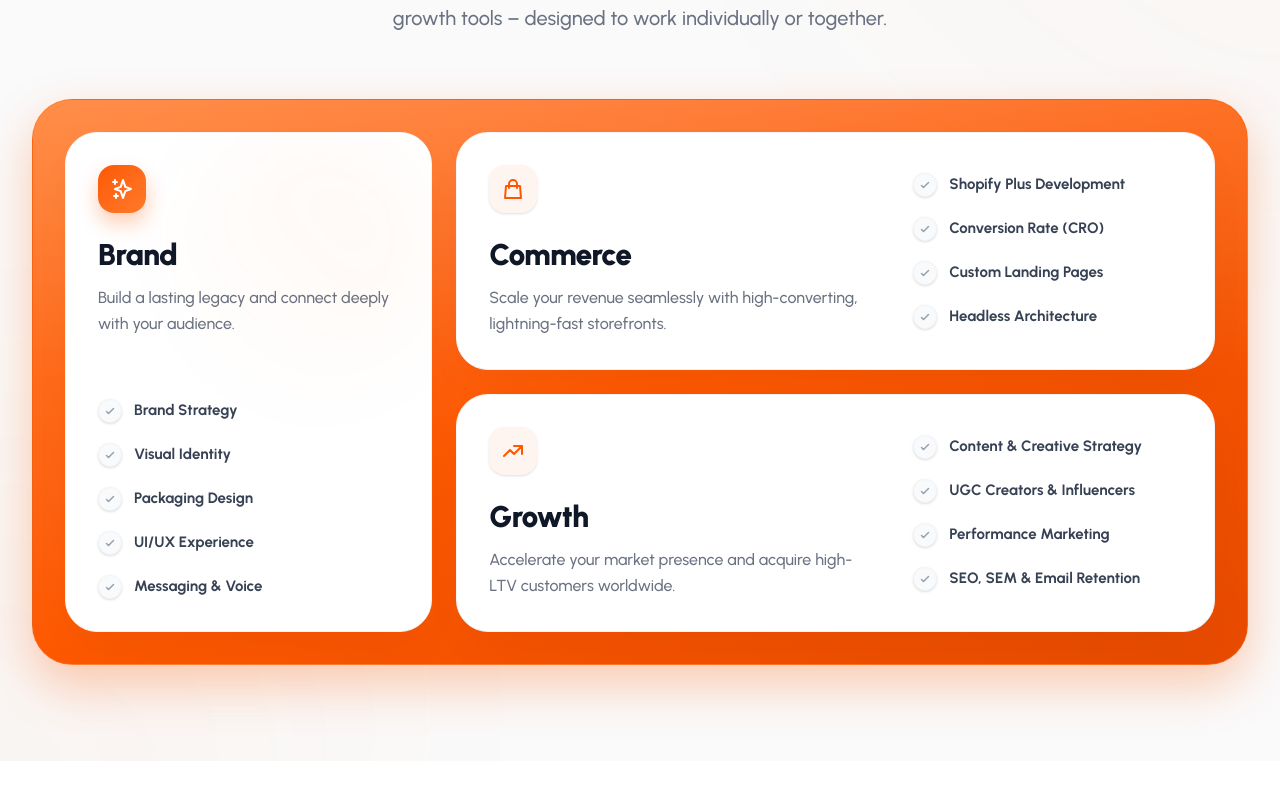
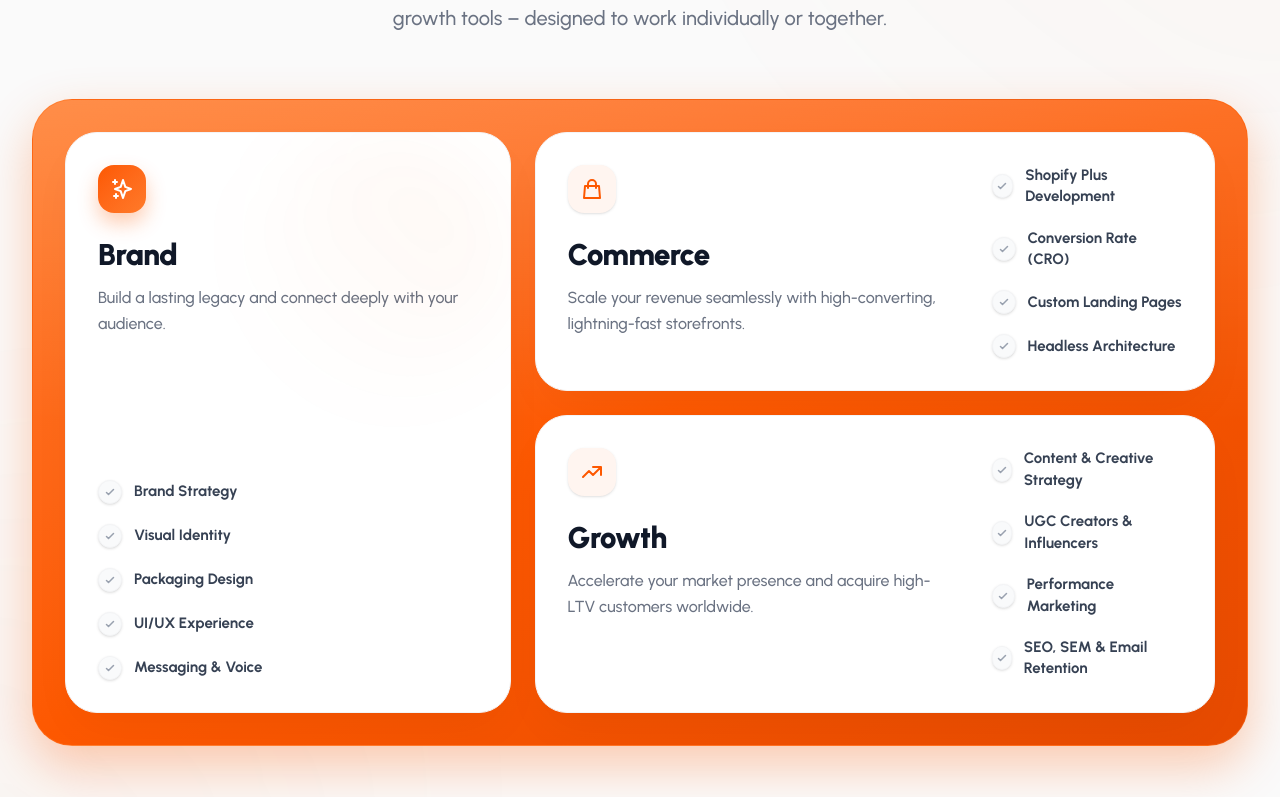
Before and after one commit to Vivekkrguptajio/scaloMatrix, a React (Vite) app in the folder frontend/: page / in a window 1280 px wide. Shown: the part 1003-1800 px from the top of the page. Built offline with nearby package versions, Linux system fonts and the light colour scheme; no server answers.

Commit message:
Update grid widths in About section

```diff
--- a/frontend/src/components/About.jsx
+++ b/frontend/src/components/About.jsx
@@ -42,7 +42,7 @@ export default function About() {
           {/* Subtle top glare for 3D effect */}
           <div className="absolute top-0 left-0 w-full h-1/2 bg-gradient-to-b from-white/15 to-transparent pointer-events-none"></div>
 
-          <div className="grid grid-cols-1 md:grid-cols-3 gap-4 md:gap-6 w-full relative z-10">
+          <div className="grid grid-cols-1 md:grid-cols-5 gap-4 md:gap-6 w-full relative z-10">
 
           {/* Brand - Tall Left */}
           <motion.div
@@ -50,7 +50,7 @@ export default function About() {
             whileInView={{ opacity: 1, y: 0 }}
             transition={{ duration: 0.6, delay: 0.2 }}
             viewport={{ once: true }}
-            className="md:col-span-1 md:row-span-2 bg-white rounded-[32px] p-6 lg:p-8 flex flex-col border border-gray-100 shadow-[0_20px_50px_-12px_rgba(0,0,0,0.05)] hover:border-[#FD5800]/20 hover:shadow-[0_30px_60px_-12px_rgba(253,88,0,0.12)] transition-all duration-500 group relative overflow-hidden"
+            className="md:col-span-2 md:row-span-2 bg-white rounded-[32px] p-6 lg:p-8 flex flex-col border border-gray-100 shadow-[0_20px_50px_-12px_rgba(0,0,0,0.05)] hover:border-[#FD5800]/20 hover:shadow-[0_30px_60px_-12px_rgba(253,88,0,0.12)] transition-all duration-500 group relative overflow-hidden"
           >
             <div className="absolute top-0 right-0 w-64 h-64 bg-gradient-to-bl from-[#FD5800]/5 to-transparent rounded-full blur-[40px] group-hover:from-[#FD5800]/10 transition-colors duration-700 pointer-events-none"></div>
 
@@ -83,7 +83,7 @@ export default function About() {
             whileInView={{ opacity: 1, y: 0 }}
             transition={{ duration: 0.6, delay: 0.4 }}
             viewport={{ once: true }}
-            className="md:col-span-2 bg-white rounded-[32px] p-6 lg:p-8 flex flex-col md:flex-row gap-6 lg:gap-10 justify-between border border-gray-100 shadow-[0_20px_50px_-12px_rgba(0,0,0,0.05)] hover:border-[#FD5800]/20 hover:shadow-[0_30px_60px_-12px_rgba(253,88,0,0.12)] transition-all duration-500 group relative overflow-hidden"
+            className="md:col-span-3 bg-white rounded-[32px] p-6 lg:p-8 flex flex-col md:flex-row gap-6 lg:gap-10 justify-between border border-gray-100 shadow-[0_20px_50px_-12px_rgba(0,0,0,0.05)] hover:border-[#FD5800]/20 hover:shadow-[0_30px_60px_-12px_rgba(253,88,0,0.12)] transition-all duration-500 group relative overflow-hidden"
           >
             <div className="flex flex-col max-w-sm relative z-10">
               <div className="w-12 h-12 rounded-2xl bg-[#FFF5F0] flex items-center justify-center mb-6 group-hover:bg-[#FD5800] transition-colors duration-500 shadow-sm">
@@ -115,7 +115,7 @@ export default function About() {
             whileInView={{ opacity: 1, y: 0 }}
             transition={{ duration: 0.6, delay: 0.6 }}
             viewport={{ once: true }}
-            className="md:col-span-2 bg-white rounded-[32px] p-6 lg:p-8 flex flex-col md:flex-row gap-6 lg:gap-10 justify-between border border-gray-100 shadow-[0_20px_50px_-12px_rgba(0,0,0,0.05)] hover:border-[#FD5800]/20 hover:shadow-[0_30px_60px_-12px_rgba(253,88,0,0.12)] transition-all duration-500 group relative overflow-hidden"
+            className="md:col-span-3 bg-white rounded-[32px] p-6 lg:p-8 flex flex-col md:flex-row gap-6 lg:gap-10 justify-between border border-gray-100 shadow-[0_20px_50px_-12px_rgba(0,0,0,0.05)] hover:border-[#FD5800]/20 hover:shadow-[0_30px_60px_-12px_rgba(253,88,0,0.12)] transition-all duration-500 group relative overflow-hidden"
           >
             <div className="flex flex-col max-w-sm relative z-10">
               <div className="w-12 h-12 rounded-2xl bg-[#FFF5F0] flex items-center justify-center mb-6 group-hover:bg-[#FD5800] transition-colors duration-500 shadow-sm">
```
